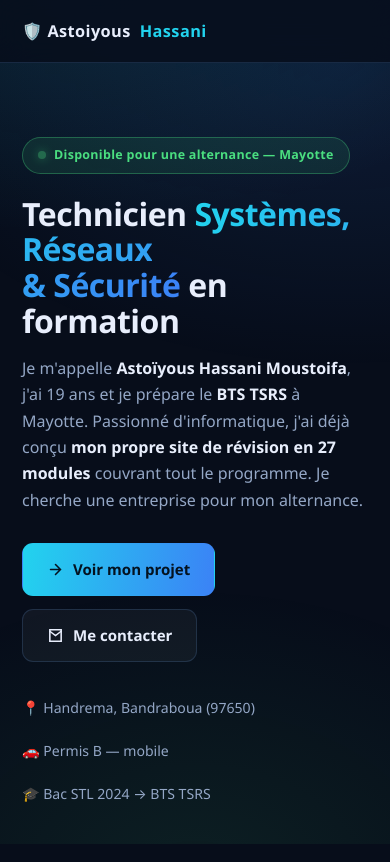
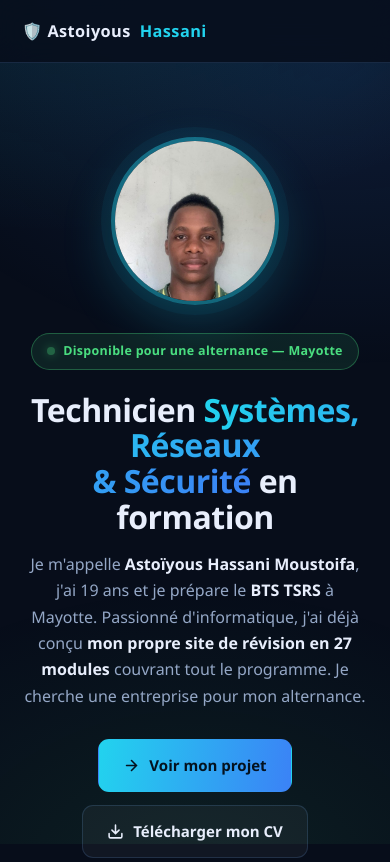
Before and after one commit to hassanijacques-boop/portfolio-astoiyous, a plain HTML site: page index.html in a window 390 px wide. Shown: the top 862 px of the page. Drawn offline with Linux system fonts and the light colour scheme.

Commit message:
Ajout photo portrait + CV telechargeable (hero 2 colonnes)

```diff
--- a/index.html
+++ b/index.html
@@ -67,6 +67,22 @@
   .btn-ghost:hover{border-color:var(--cyan);color:var(--cyan);transform:translateY(-2px)}
   .quick{display:flex;flex-wrap:wrap;gap:20px;font-size:.88rem;color:var(--muted)}
   .quick div{display:flex;align-items:center;gap:7px}
+
+  /* ---------- HERO 2 COLONNES + PHOTO ---------- */
+  .hero-flex{display:flex;align-items:center;gap:46px;flex-wrap:wrap}
+  .hero-txt{flex:1;min-width:290px}
+  .hero-photo{flex-shrink:0;margin:0 auto}
+  .hero-photo img{
+    width:236px;height:236px;border-radius:50%;object-fit:cover;display:block;
+    border:4px solid rgba(34,211,238,.45);
+    box-shadow:0 18px 50px rgba(34,211,238,.22), 0 0 0 10px rgba(34,211,238,.05);
+  }
+  @media(max-width:780px){
+    .hero-flex{flex-direction:column-reverse;gap:28px;text-align:center}
+    .hero-photo img{width:168px;height:168px}
+    .btns,.quick{justify-content:center}
+    .lead{margin-left:auto;margin-right:auto}
+  }
 
   /* ---------- SECTIONS ---------- */
   section{padding:52px 0;border-top:1px solid var(--line)}
@@ -194,6 +210,8 @@
 
 <header>
   <div class="wrap">
+    <div class="hero-flex">
+      <div class="hero-txt">
         <div class="badge"><span class="dot"></span> Disponible pour une alternance — Mayotte</div>
         <h1>Technicien <em>Systèmes, Réseaux<br>&amp; Sécurité</em> en formation</h1>
         <p class="lead">
@@ -207,6 +225,10 @@
             <svg width="17" height="17" viewBox="0 0 24 24" fill="none" stroke="currentColor" stroke-width="2.2" stroke-linecap="round"><path d="M5 12h14M12 5l7 7-7 7"/></svg>
             Voir mon projet
           </a>
+          <a class="btn btn-ghost" href="CV_Astoiyous_Hassani_Moustoifa.pdf" download>
+            <svg width="17" height="17" viewBox="0 0 24 24" fill="none" stroke="currentColor" stroke-width="2.2" stroke-linecap="round"><path d="M21 15v4a2 2 0 0 1-2 2H5a2 2 0 0 1-2-2v-4M7 10l5 5 5-5M12 15V3"/></svg>
+            Télécharger mon CV
+          </a>
           <a class="btn btn-ghost" href="#contact">
             <svg width="17" height="17" viewBox="0 0 24 24" fill="none" stroke="currentColor" stroke-width="2.2" stroke-linecap="round"><path d="M4 4h16v16H4z"/><path d="m4 6 8 6 8-6"/></svg>
             Me contacter
@@ -216,6 +238,11 @@
           <div>📍 Handrema, Bandraboua (97650)</div>
           <div>🚗 Permis B — mobile</div>
           <div>🎓 Bac STL 2024 → BTS TSRS</div>
+        </div>
+      </div>
+      <div class="hero-photo">
+        <img src="photo.jpg" alt="Astoïyous Hassani Moustoifa" width="236" height="236">
+      </div>
     </div>
   </div>
 </header>
```
Also changed, not shown: photo.jpg (added), 1 other file. Lines whose indentation alone changed are shown as unchanged.
